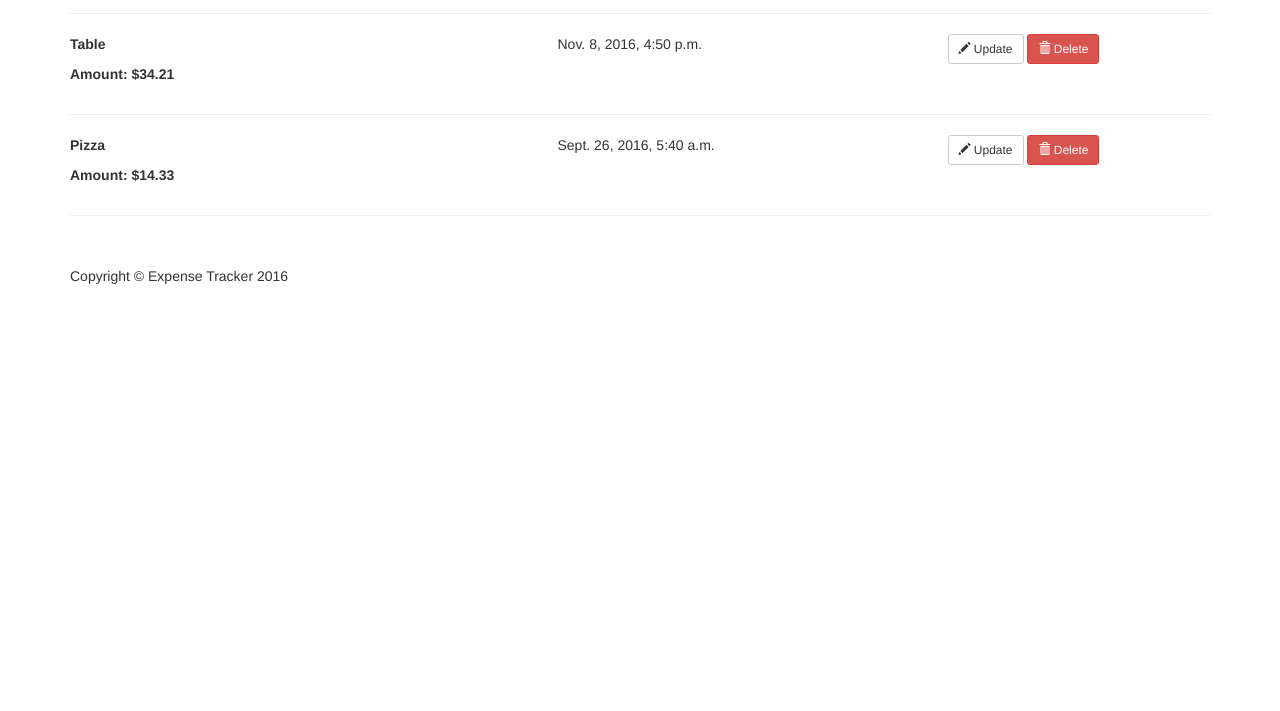
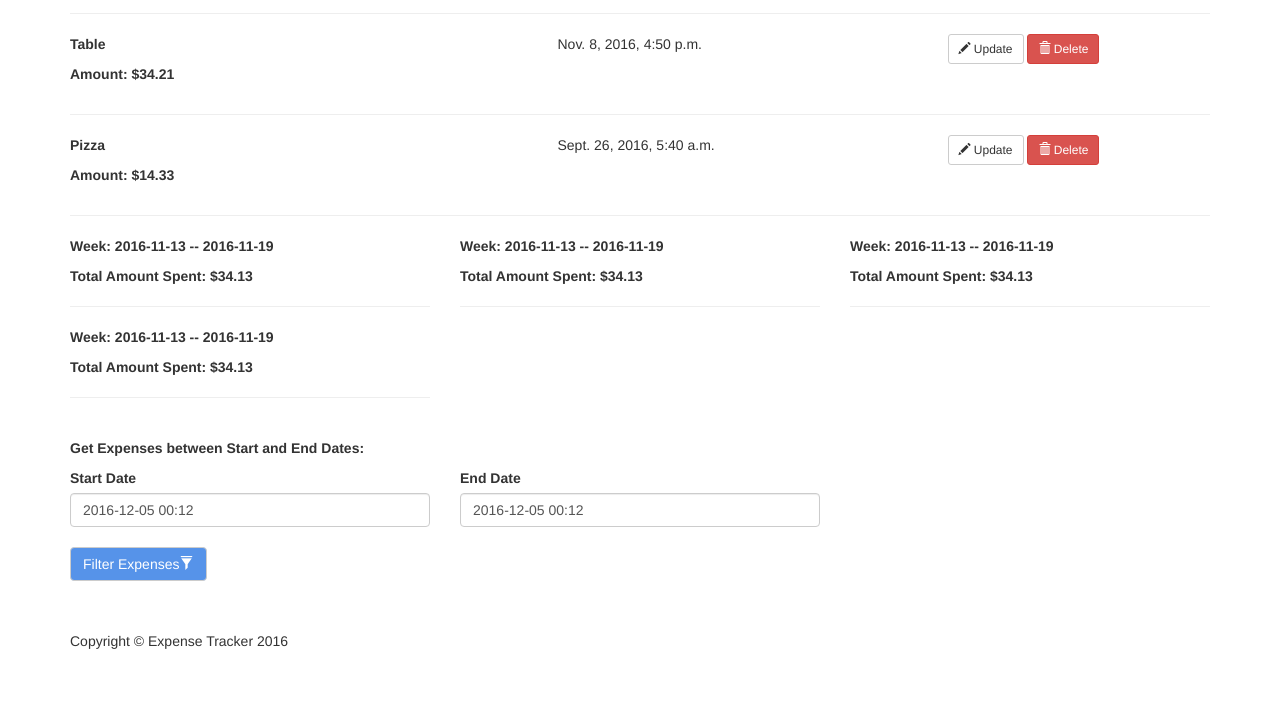
Before and after one commit to yusuf-musleh/Expense-Tracker, a Django app: page / in a window 1280 px wide. Shown: the part 726-1437 px from the top of the page. Before the commit the page ends 1010 px from the top, so only its background shows below. Run offline with Django 3.2, Linux system fonts and the light colour scheme; a user stored in the database is signed in; data comes from the database, SQL or seed files in the repository; both versions use the stored data as it was after the commit; some libraries are stand-ins or nearby versions.

Commit message:
Added total expenses per week report

```diff
--- a/expense_tracker/tracker/static/tracker/css/expenses.css
+++ b/expense_tracker/tracker/static/tracker/css/expenses.css
@@ -51,3 +51,13 @@ footer {
     background-color: white;
     color: #5693e9
 }
+
+#filter_expenses_btn {
+    background-color: #5693e9;
+    color: white;
+}
+
+#filter_expenses_btn:hover {
+    background-color: white;
+    color: #5693e9;
+}
--- a/expense_tracker/tracker/static/tracker/js/script.js
+++ b/expense_tracker/tracker/static/tracker/js/script.js
@@ -14,8 +14,6 @@ function generate_action_buttons(all_users, id, csrf) {
 	}
 }
 
-// update_expense('/update_expense/, 'expense3', 'yturv2IiczL27K6T55vmCh0YgHQoLpUiEJNHDueyN5GfFhTgPZ59DskVxA0kqyZj')
-// update_expense(/update_expense/, 'expense3', 'uTqKTpBUKW7jnsZFT9fAzT1PiREBc6flA9J01R7als2wVZM2D3PnA4lMzKOxRfkm')
 
 function display_owner(all_users, owner){
 	if (all_users == 'false'){
@@ -24,8 +22,9 @@ function display_owner(all_users, owner){
 	return "<p style=\"font-weight: bold\">" + owner + "</p>"
 }
 
+
 function get_expenses(url, all_users, user, csrf) {
-
+	$('#expense_report').html("");
 	$.post(url,
 		{
 			csrfmiddlewaretoken: csrf,
@@ -137,6 +136,7 @@ function submit_new_expense_form(url, csrf) {
 	return false;
 }
 
+
 function delete_expense(url, expense_div_id, csrf) {
 	expense_id = expense_div_id.replace('expense', '');
 
@@ -192,11 +192,8 @@ function update_expense(url, expense_div_id, csrf) {
 							});\
 						</script>");
 
+}
 
-
-
-
-}
 
 function save_updated_expense(url, expense_div_id, csrf) {
 
@@ -242,3 +239,84 @@ function save_updated_expense(url, expense_div_id, csrf) {
 
 	return false;
 }
+
+
+function get_report(url, owner, csrf) {
+	$("#expenses_div").html("");
+	$("#add_expense_div").html("");
+	$('.navbar-default .navbar-nav > li > a').css('color', '#B4B4B4');
+	$('#report_a').css('color', 'white');
+	$("#managing_page_header > h1").html(owner + "'s <small>Expense Report</small>");
+
+	$.post(url,
+		{
+			csrfmiddlewaretoken: csrf,
+
+		},
+		function(data) {
+			data = JSON.parse(data);
+			if (data['status'] == 'success'){
+				var sorted_keys = []
+				$.each(data['expenses_per_week'], function(key, element) {
+					console.log(key + ' ' + element);
+					sorted_keys.push(key);
+				});
+				sorted_keys.sort();
+				var total_weekly_expenses = "<div class=\"row\">";
+				for (var i = 0; i < sorted_keys.length; i++){
+					var exp = "<div class=\"col-md-4\">\
+		    		<p style=\"font-weight: bold\">Week: " + sorted_keys[i] + " -- " + data['expenses_per_week'][sorted_keys[i]][0] + "</p>\
+		    		<p style=\"font-weight: bold\">Total Amount Spent: $" + data['expenses_per_week'][sorted_keys[i]][1] + "</p>\
+	    			<hr>\
+	    			</div>";
+	    		total_weekly_expenses += exp;
+				}
+
+				total_weekly_expenses += "</div><br>";
+				$("#expense_report").html(total_weekly_expenses);
+
+
+				var filter_elements = "<p style=\"font-weight: bold\">Get Expenses between Start and End Dates:</p>\
+		        	<div class=\"row\">\
+			        	<div class=\"col-md-4\">\
+			        		<label for=\"expense_date_time\">Start Date</label>\
+							<input class=\"form-control\" id=\"report_start_datetime\" type=\"text\" name=\"date\" value=\"\">\
+							<script type=\"text/javascript\">\
+								$(function(){\
+									$('*[name=date]').appendDtpicker({\
+										\"minuteInterval\": 5\
+									});\
+								});\
+							</script>\
+						</div>\
+						<div class=\"col-md-4\">\
+			        		<label for=\"expense_date_time\">End Date</label>\
+							<input class=\"form-control\" id=\"report_end_datetime\" type=\"text\" name=\"date\" value=\"\">\
+							<script type=\"text/javascript\">\
+								$(function(){\
+									$('*[name=date]').appendDtpicker({\
+										\"minuteInterval\": 5\
+									});\
+								});\
+							</script>\
+						</div>\
+					</div>\
+					<br>\
+					<div class=\"row\">\
+						<div class=\"col-md-4\">\
+							<a class=\"btn btn-default\" href=\"#\" id='filter_expenses_btn'>Filter Expenses<span class=\"glyphicon glyphicon-filter\"></span></a>\
+						</div>\
+					</div>";
+
+
+				$("#expense_report").append(filter_elements);
+
+
+			}
+			else{
+				alert(data['message'])
+			}
+
+		});
+
+}
--- a/expense_tracker/tracker/templates/tracker/expenses.html
+++ b/expense_tracker/tracker/templates/tracker/expenses.html
@@ -67,7 +67,7 @@
                     </li>
                     {% endif %}
                     <li>
-                        <a href="/">Report</a>
+                        <a href="#" id="report_a" onclick="get_report('{% url 'get_report' %}', '{{ user.first_name }} ' + '{{ user.last_name }}', '{{ csrf_token }}')">Report</a>
                     </li>
                     <li>
                         <a href="/logout/">Logout</a>
@@ -125,9 +125,74 @@
 
         </div>
 
+        <div id="expense_report">
+
+			<div class="row">
+				<div class="col-md-4">
+	    		<p style="font-weight: bold">Week: 2016-11-13 -- 2016-11-19</p>
+	    		<p style="font-weight: bold">Total Amount Spent: $34.13</p>
+	    		<hr>
+	    		</div>
+	    		<div class="col-md-4">
+				<p style="font-weight: bold">Week: 2016-11-13 -- 2016-11-19</p>
+	    		<p style="font-weight: bold">Total Amount Spent: $34.13</p>
+	    		<hr>
+	    		</div>
+	    		<div class="col-md-4">
+	    		<p style="font-weight: bold">Week: 2016-11-13 -- 2016-11-19</p>
+	    		<p style="font-weight: bold">Total Amount Spent: $34.13</p>
+	    		<hr>
+	    		</div>
+	    		<div class="col-md-4">
+	    		<p style="font-weight: bold">Week: 2016-11-13 -- 2016-11-19</p>
+	    		<p style="font-weight: bold">Total Amount Spent: $34.13</p>
+	    		<hr>
+	    		</div>
+    		</div>
+
+    		<br>
+
+        	<p style="font-weight: bold">Get Expenses between Start and End Dates:</p>
+        	<div class="row">
+
+	        	<div class="col-md-4">
+	        		<label for="expense_date_time">Start Date</label>
+					<input class="form-control" id="report_start_datetime" type="text" name="date" value="">
+					<script type="text/javascript">
+						$(function(){
+							$('*[name=date]').appendDtpicker({
+								"minuteInterval": 5
+							});
+						});
+					</script>
+				</div>
+				<div class="col-md-4">
+	        		<label for="expense_date_time">End Date</label>
+					<input class="form-control" id="report_end_datetime" type="text" name="date" value="">
+					<script type="text/javascript">
+						$(function(){
+							$('*[name=date]').appendDtpicker({
+								"minuteInterval": 5
+							});
+						});
+					</script>
+				</div>
+
+			</div>
+			<br>
+			<div class="row">
+				<div class="col-md-4">
+					<a class="btn btn-default" href="#" id='filter_expenses_btn'>Filter Expenses<span class="glyphicon glyphicon-filter"></span></a>
+				</div>
+			</div>
+		</div>
+
+
         {% else %}
 
         <div id="expenses_div">
+        </div>
+        <div id="expense_report">
         </div>
         <div id='no_expense_div' class="row">
             <div class="col-md-5">
--- a/expense_tracker/tracker/urls.py
+++ b/expense_tracker/tracker/urls.py
@@ -17,4 +17,7 @@ urlpatterns = [
 	url(r'^delete_expense/', views.delete_expense, name='delete_expense'),
 	url(r'^update_expense/', views.update_expense, name='update_expense'),
 
+	# Report
+	url(r'^get_report/', views.get_report, name='get_report'),
+
 ]
--- a/expense_tracker/tracker/views.py
+++ b/expense_tracker/tracker/views.py
@@ -4,7 +4,7 @@ from django.contrib.auth import authenticate, login as auth_login, logout as aut
 
 from tracker.models import Expense
 
-from datetime import datetime
+from datetime import datetime, timedelta
 
 import json
 
@@ -140,3 +140,33 @@ def update_expense(request):
 	else:
 		failed_data = {'status': 'failed', 'message': 'Failed to update expense!'}
 		return HttpResponse(json.dumps(failed_data))
+
+
+@login_required(login_url='/signin/')
+def get_report(request):
+	try:
+		user_expenses = Expense.objects.filter(owner=request.user)
+		expenses_per_week = {}
+
+		for exp in user_expenses:
+
+			# Finding start and end date of week of this expense
+			dt = exp.date_time
+			start = dt - timedelta(days=dt.weekday())
+			end = start + timedelta(days=6)
+			start_week_date = str(start).split(' ')[0]
+			end_week_date =  str(end).split(' ')[0]
+
+			week = expenses_per_week.get(start_week_date)
+			if week:
+				week[1] += float(exp.amount)
+				week[2].append(exp.to_json())
+				expenses_per_week[start_week_date] = week
+			else:
+				expenses_per_week[start_week_date] = [end_week_date, float(exp.amount), [exp.to_json()]]
+
+		success_data = {'status': 'success', 'expenses_per_week': expenses_per_week}
+		return HttpResponse(json.dumps(success_data))
+	except:
+		failed_data = {'status': 'failed', 'message': 'Could not get expense report!'}
+		return HttpResponse(json.dumps(failed_data))
```
Also changed, not shown: expense_tracker/db.sqlite3, 2 other files.
